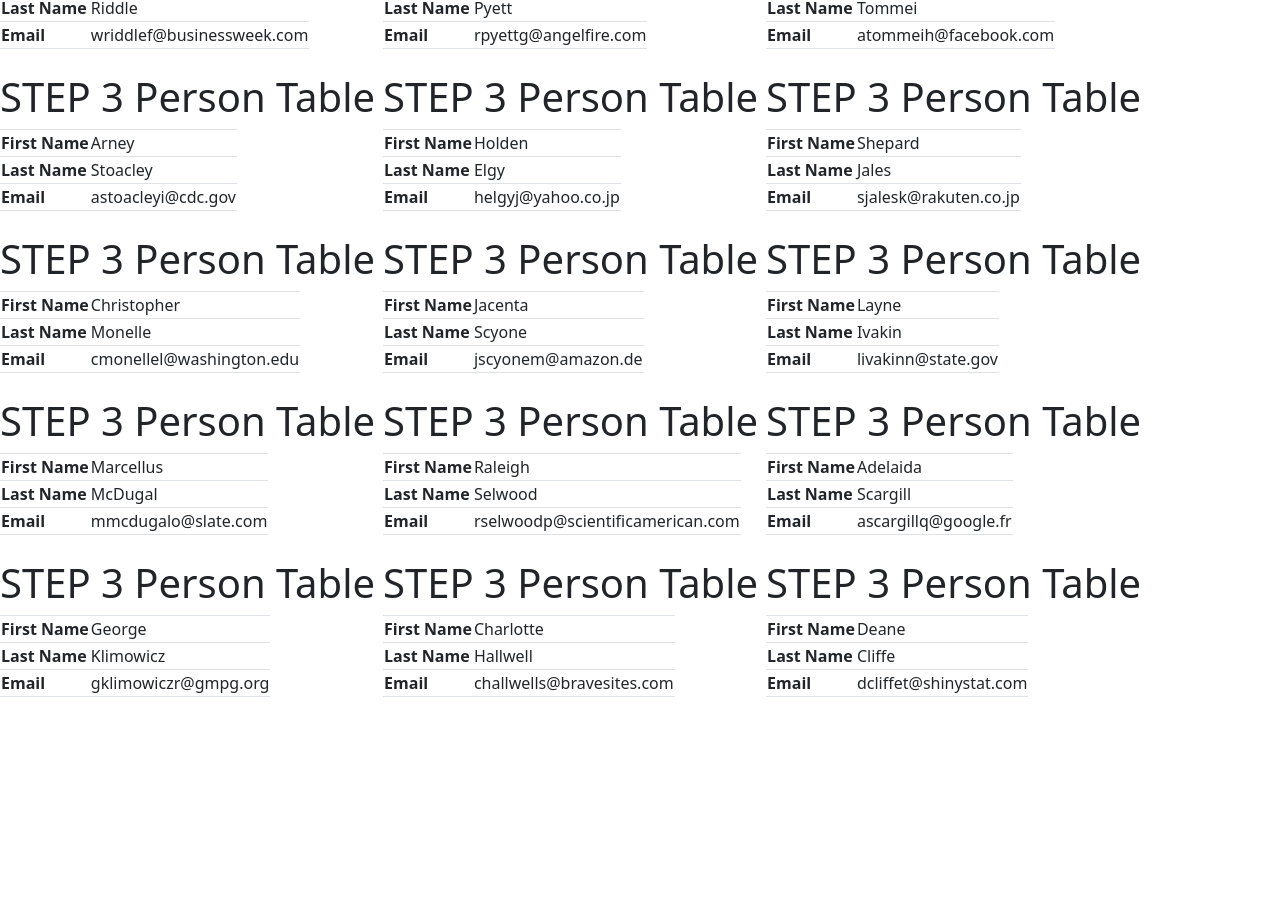
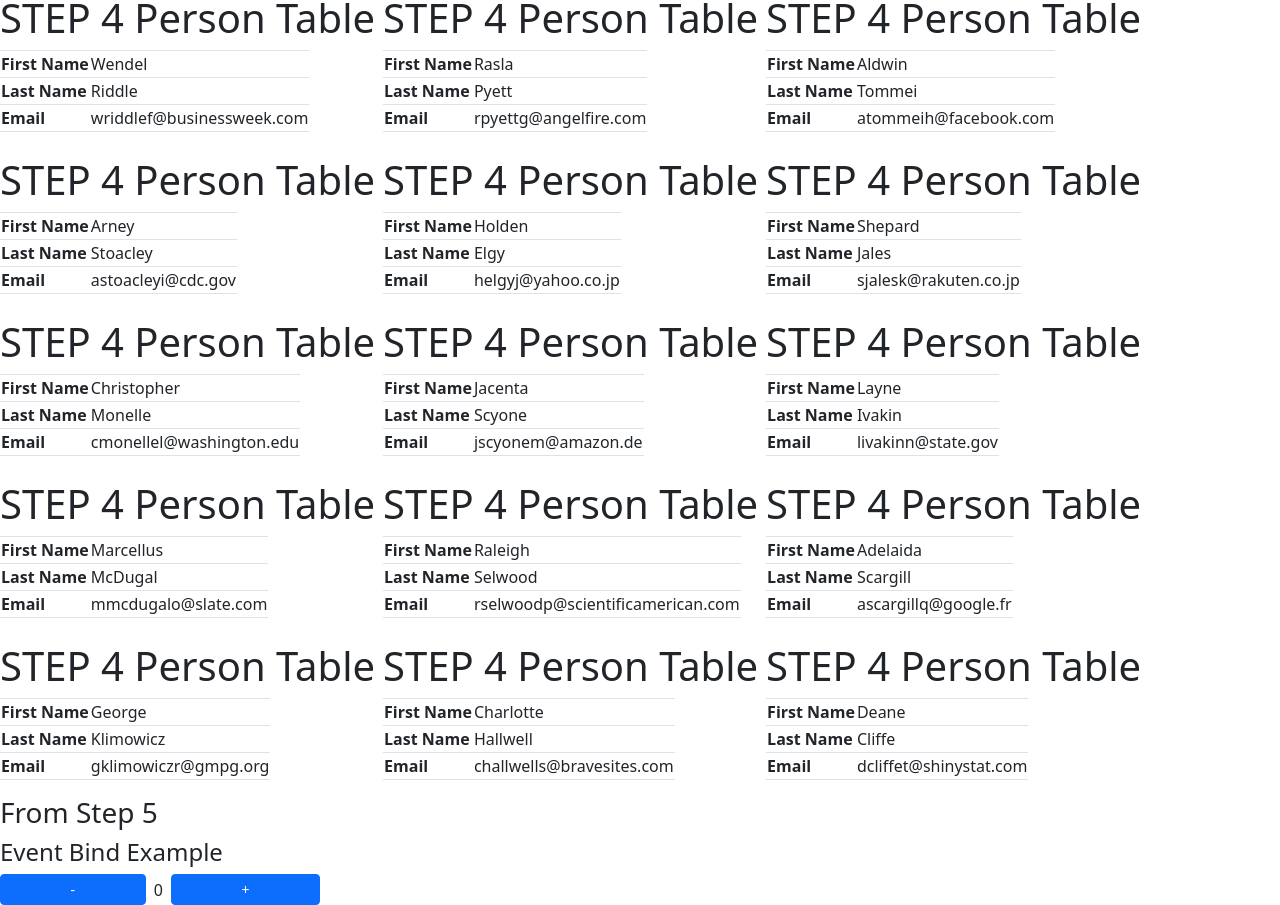
Before and after one commit to coding-factory-aueb/cf9-frontend, an Angular app: page / in a window 1280 px wide. Shown: the part 1438-2343 px from the top of the page. Before the commit the page ends 2151 px from the top, so only its background shows below. Built offline with nearby package versions, Linux system fonts and the light colour scheme.

Commit message:
feat: add event bind

```diff
--- a/src/app/app.html
+++ b/src/app/app.html
@@ -18,6 +18,7 @@
 <app-step2-person-table></app-step2-person-table>
 
 <!-- Step 3 Input variable -->
+<h3>From Step3</h3>
 <div class="d-flex gap-5 text-nowrap">
   <app-step3-person-table-input [person]="Person1"></app-step3-person-table-input>
   <app-step3-person-table-input></app-step3-person-table-input>
@@ -26,5 +27,12 @@
 
  <!-- Step 4 for directive example -->
 <div>
+  <h3>From Step 4</h3>
   <app-step4-for-directive></app-step4-for-directive>
 </div>
+
+  <!-- Step 5 Event Bind-->
+  <div>
+    <h3>From Step 5</h3>
+    <app-step5-event-bind></app-step5-event-bind>
+  </div>
--- a/src/app/components/step3-person-table-input/step3-person-table-input.html
+++ b/src/app/components/step3-person-table-input/step3-person-table-input.html
@@ -1,4 +1,4 @@
-<h1>STEP 3 Person Table</h1>
+<h1>STEP 4 Person Table</h1>
 
 <!-- <table class="table table-bordered w-50">
   <tr>
--- /dev/null
+++ b/src/app/components/step5-event-bind/step5-event-bind.html
@@ -0,0 +1,19 @@
+<h4>Event Bind Example</h4>
+<div class="d-flex flex-column gap-2 w-25">
+  <div class="d-flex gap-2 align-items-center">
+
+    <button
+      class="btn btn-primary btn-sm flex-grow-1"
+      (click)="decrementTimes()"
+      >
+      -
+    </button>
+    <span>{{ times }}</span>
+    <button
+      class="btn btn-primary btn-sm flex-grow-1"
+      (click) ="incrementTimes()"
+    >
+    +
+    </button>
+  </div>
+</div>
--- /dev/null
+++ b/src/app/components/step5-event-bind/step5-event-bind.ts
@@ -0,0 +1,21 @@
+import { Component } from '@angular/core';
+
+@Component({
+  selector: 'app-step5-event-bind',
+  imports: [],
+  templateUrl: './step5-event-bind.html',
+  styleUrl: './step5-event-bind.css',
+})
+export class Step5EventBind {
+  times:number = 0;
+
+  incrementTimes() {
+    this.times++;
+    // this.times = this.times+1;
+  }
+
+  decrementTimes(){
+    this.times--;
+    // this.times=this.times-1;
+  }
+}
```
Also changed, not shown: src/app/app.ts (+7 -1 lines), src/app/components/step5-event-bind/step5-event-bind.css (added), 1 other file (tests, documents, lock files or other folders). Lines whose indentation alone changed are shown as unchanged.
